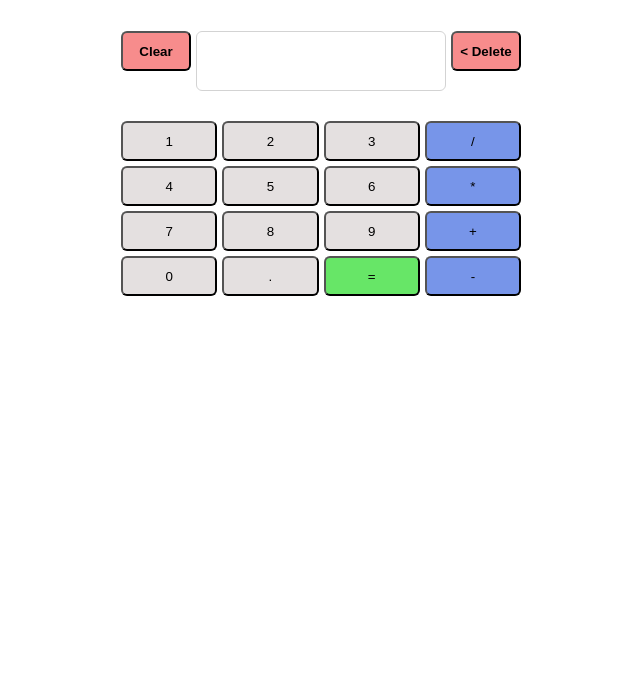
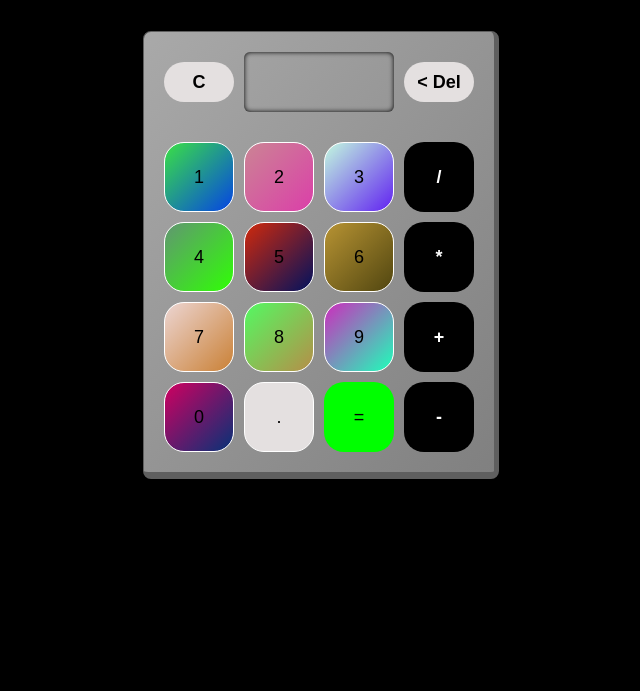
Before and after one commit to Menneskefernis/calculator, a plain HTML site: page index.html in a window 1280 px wide. Shown: the part 109-800 px from the top of the page, without its empty margins (319-959 px from the left). Drawn offline with Linux system fonts and the light colour scheme; a web font is replaced by a local one.

Commit message:
Added styling

```diff
--- a/index.html
+++ b/index.html
@@ -13,14 +13,14 @@
     <main>
 
             <section id="calc-top">
-                <button id="clear" class="btn">Clear</button>
+                <button id="clear" class="btn">C</button>
                 <div id="display" name="display">
                     <div id="expression"></div>
                     <div id="input"></div>
                 </div>
 
                 <!-- <input type="text"  autofocus> -->
-                <button id="delete" class="btn btn-delete">< Delete</button>
+                <button id="delete" class="btn btn-delete">< Del</button>
             </section>
 
             <section id="calc-main">
--- a/main.css
+++ b/main.css
@@ -47,37 +47,53 @@ table {
 }
 
 body {
-    width: 400px;
+    width: 356px;
     margin: 0 auto;
     text-align: center;
     font-family: 'McLaren', cursive;
+    background-color: black;
+}
+
+main {
+    background-image: linear-gradient(to top left, grey, darkgrey);
+    padding: 20px;
+    border-radius: 8px;
+    border-top: 1px rgb(95, 95, 95) solid;
+    border-right: 5px rgb(95, 95, 95) solid;
+    border-left: 1px rgb(95, 95, 95) solid;
+    border-bottom: 7px rgb(95, 95, 95) solid;
 }
 
 h1 {
     margin: 50px 0;
     font-size: 40px;
+    color: rgb(255, 255, 255);
 }
 
 section#calc-top {
     margin-bottom: 30px;
     display: grid;
+    align-items: center;
     grid-template-columns: 70px auto 70px;
 }
 
 section#calc-top button {
     font-weight: bold;
-    background-color: rgb(247, 140, 140)
+    background-color: rgb(228, 224, 224);
+    height: 40px;
+    border: none;
 }
 
 div#display {
-    margin: 0 5px;
+    margin: 0 10px;
     padding: 10px;
     height: 60px;
     outline: none;
     border-radius: 6px;
     text-align: right;
-    border: 1px #d3d3d3 solid;
-    transition: all 0.3s
+    /*border: 1px #d3d3d3 solid;*/
+    transition: all 0.3s;
+    box-shadow: 0 0 5px inset;
 }
 
 div#expression {
@@ -92,21 +108,35 @@ div#input {
 section#calc-main {
     display: grid;
     grid-template-columns: repeat(4, 1fr);
-    grid-gap: 5px;
+    grid-gap: 10px;
+    height: 310px;
+    width: 100%;
 }
 
 button {
-    height: 40px;
-    border-radius: 6px;
+    height: 70px;
+    width: 70px;
+    border-radius: 20px;
     outline: none;
     cursor: pointer;
     background-color: rgb(228, 224, 224);
+    font-size: large;
+    border: 1px solid rgb(255, 255, 255);
 }
 
 button.btn-operator {
-    background-color: #7795e9;
+    color: rgb(255, 255, 255);
+    background-color: rgb(0, 0, 0);
+    font-weight: bold;
+    border: none;
 }
 
 button#equals {
-    background-color: #67e667;
+    background-color: #00ff00;
+    border: none;
+    color: rgb(0, 0, 0);
 }
+
+button:active, button#equals:active, section#calc-top button:active {
+    border: 2px solid rgb(255, 255, 255);
+}
--- a/main.js
+++ b/main.js
@@ -56,6 +56,7 @@ function clear() {
     expression = '';
     displayValue();
     displayExpression();
+    lastResult = false;
 }
 
 function displayValue() {
@@ -105,3 +106,24 @@ operatorButtons.forEach(button => button.addEventListener('click', setOperator))
 deleteButton.addEventListener('click', removeFromValue);
 clearButton.addEventListener('click', clear);
 equals.addEventListener('click', calculate);
+
+function setNumberBtnColor() {
+
+    const nrButtons = Array.from(numberButtons);
+
+    nrButtons.forEach((button) => {
+        if (button.name !== '.') {
+            button.style.backgroundImage = `linear-gradient(to bottom right, ${getRandomColor()}, ${getRandomColor()}`;
+        }
+    });
+}
+
+function getRandomColor() {
+    const r = Math.floor(Math.random() * 256);
+    const g = Math.floor(Math.random() * 256);
+    const b = Math.floor(Math.random() * 256);
+
+    return `rgb(${r}, ${g}, ${b})`;
+}
+
+console.log(setNumberBtnColor());
```
